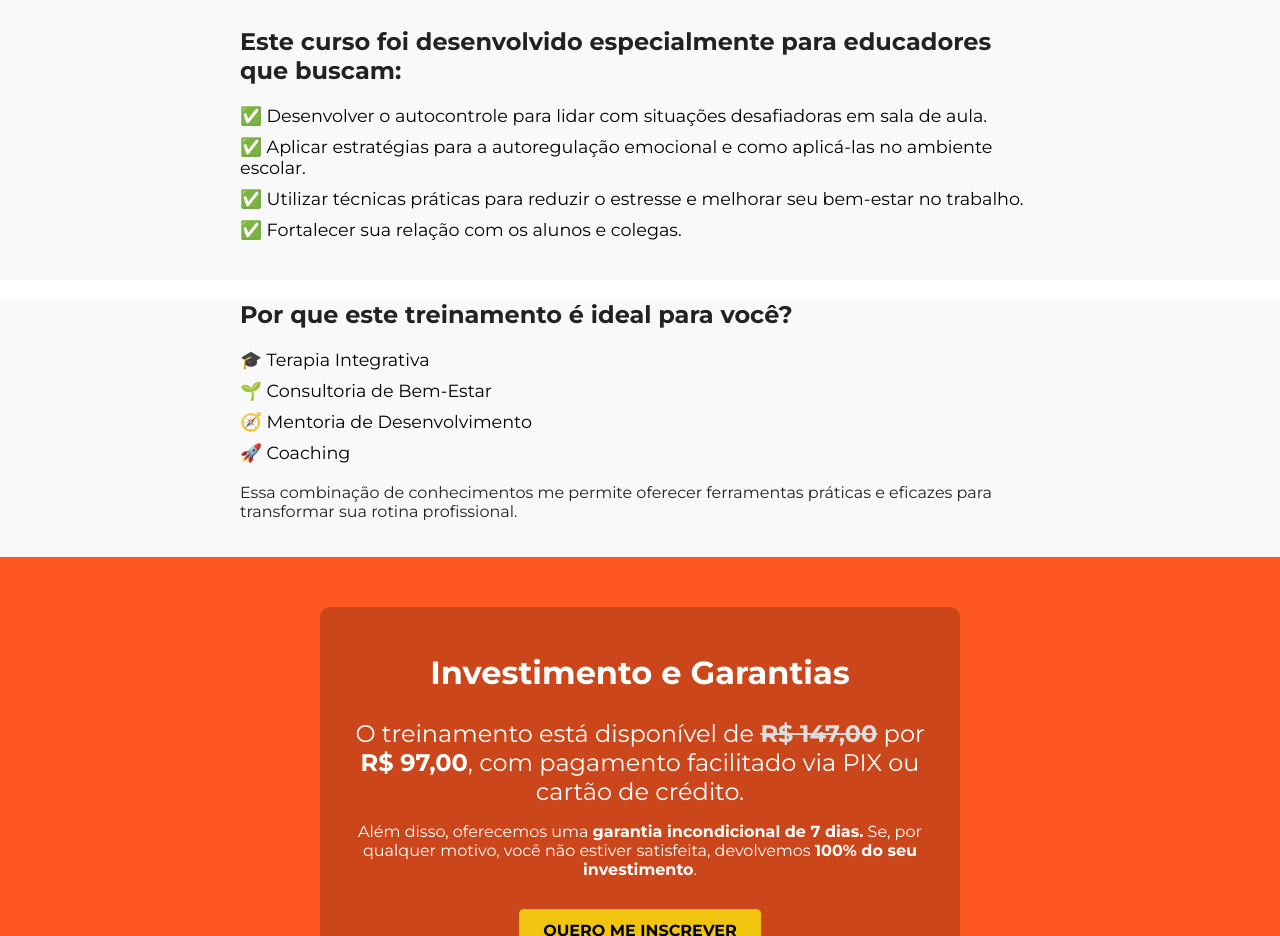
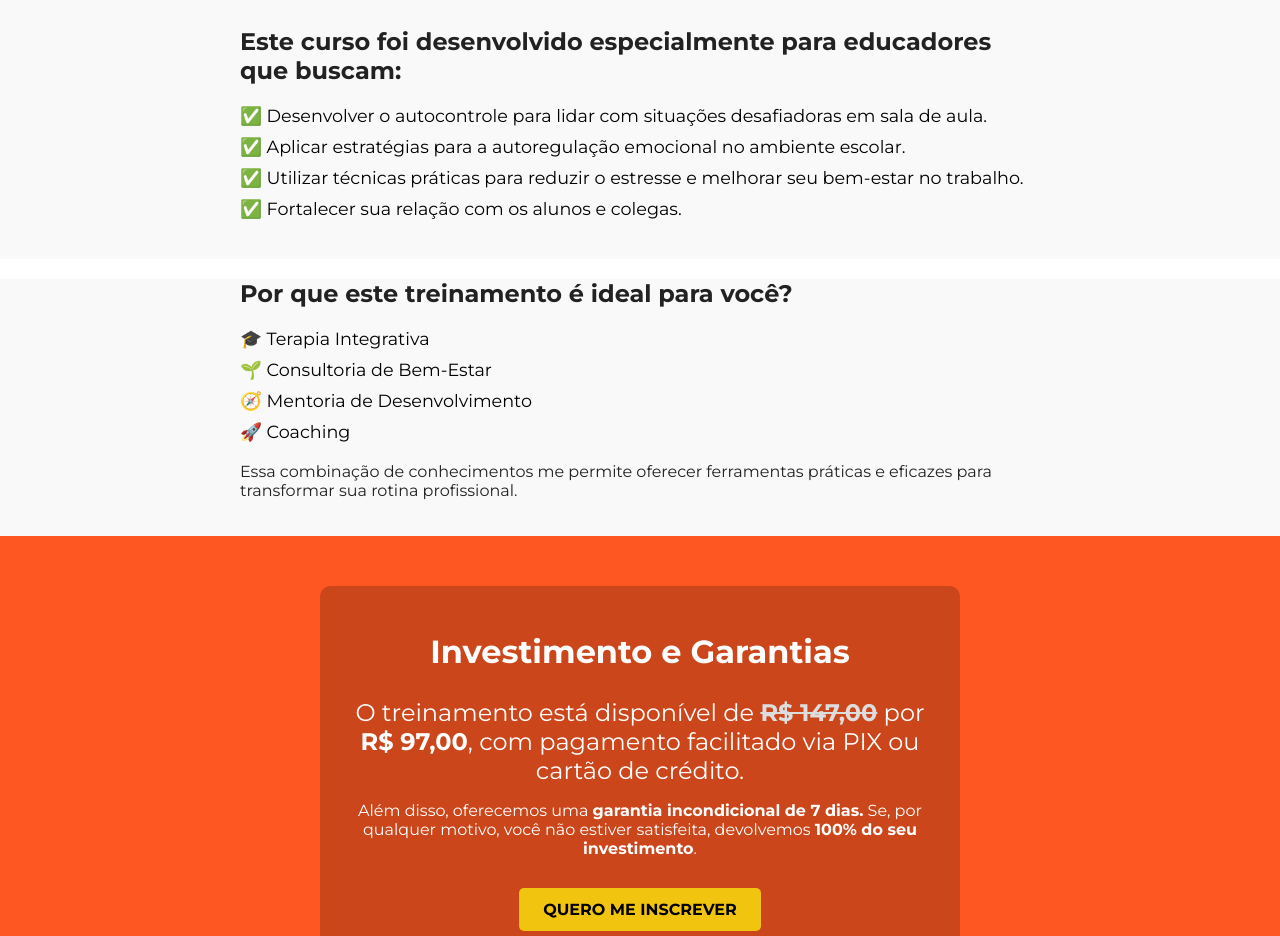
Before and after one commit to jmfantin2/sintonize-MET-com, an Eleventy site: page index.njk in a window 1280 px wide. Shown: the part 1740-2676 px from the top of the page. Built offline with nearby package versions, Linux system fonts and the light colour scheme; Eleventy itself is replaced by a stand-in of ours; files that its build step writes are made by us from their sources.

Commit message:
remove unecessary word

```diff
--- a/index.njk
+++ b/index.njk
@@ -90,8 +90,8 @@ layout: 'base.njk'
         sala de aula.
       </li>
       <li>
-        ✅ Aplicar estratégias para a autoregulação emocional e como aplicá-las
-        no ambiente escolar.
+        ✅ Aplicar estratégias para a autoregulação emocional no ambiente
+        escolar.
       </li>
       <li>
         ✅ Utilizar técnicas práticas para reduzir o estresse e melhorar seu
```
